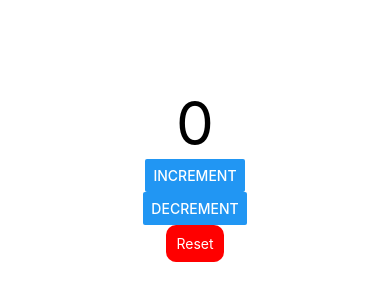
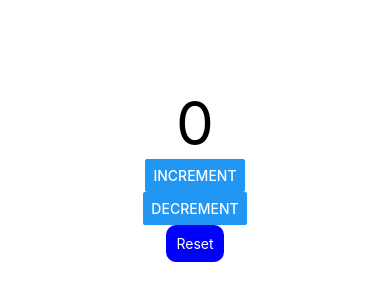
Before and after one commit to Chitosan42/project1, a React Native app: screen / in a window 390 px wide. Shown: the part 248-548 px from the top of the page. Built offline with nearby package versions, Linux system fonts and the light colour scheme.

Commit message:
I like blue blue

```diff
--- a/App.js
+++ b/App.js
@@ -39,7 +39,7 @@ const styles = StyleSheet.create({
     alignItems: 'center',
   },
   resetButton: {
-    backgroundColor: "red",
+    backgroundColor: "blue",
     padding: 10,
     borderRadius: 10,
   },
```
